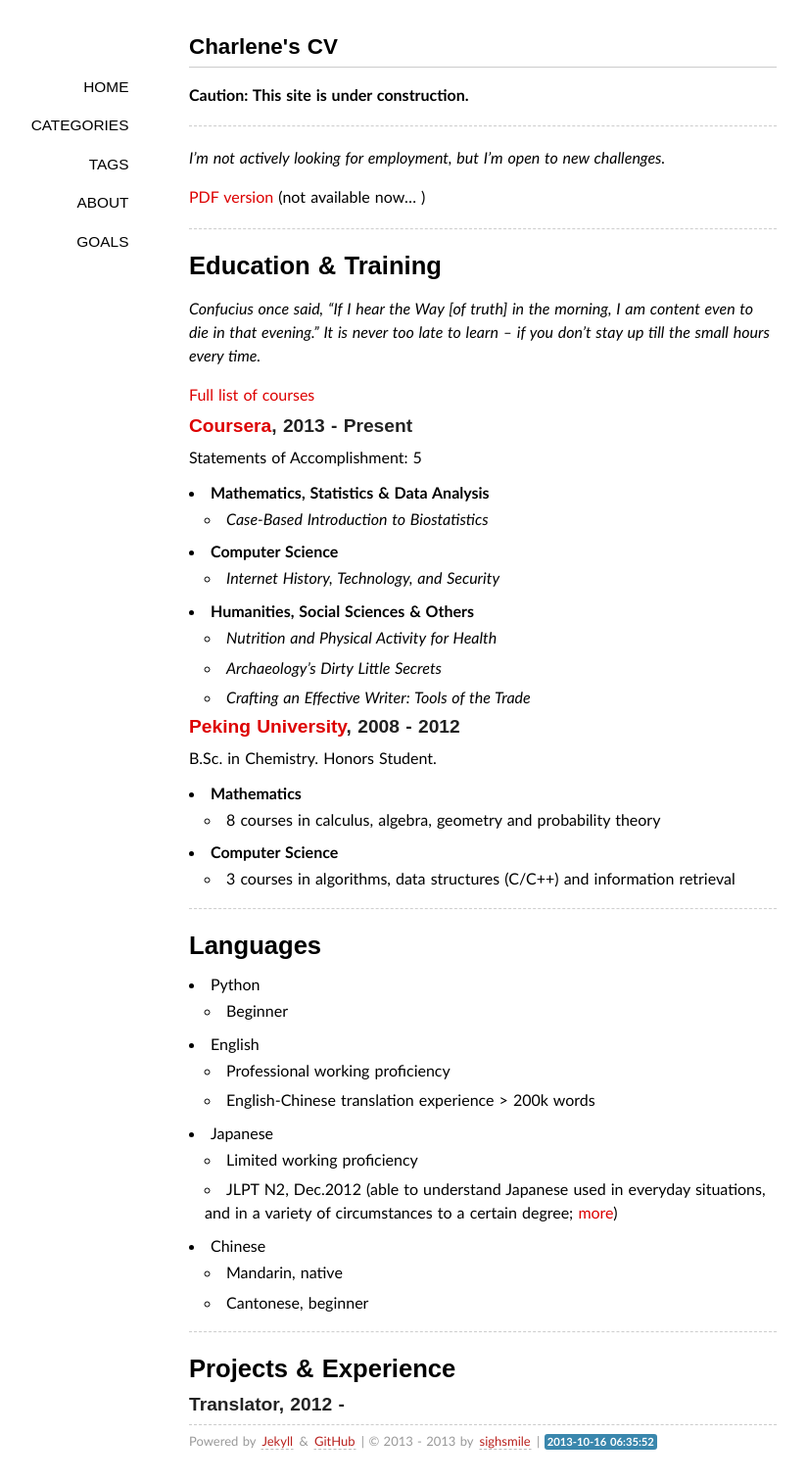
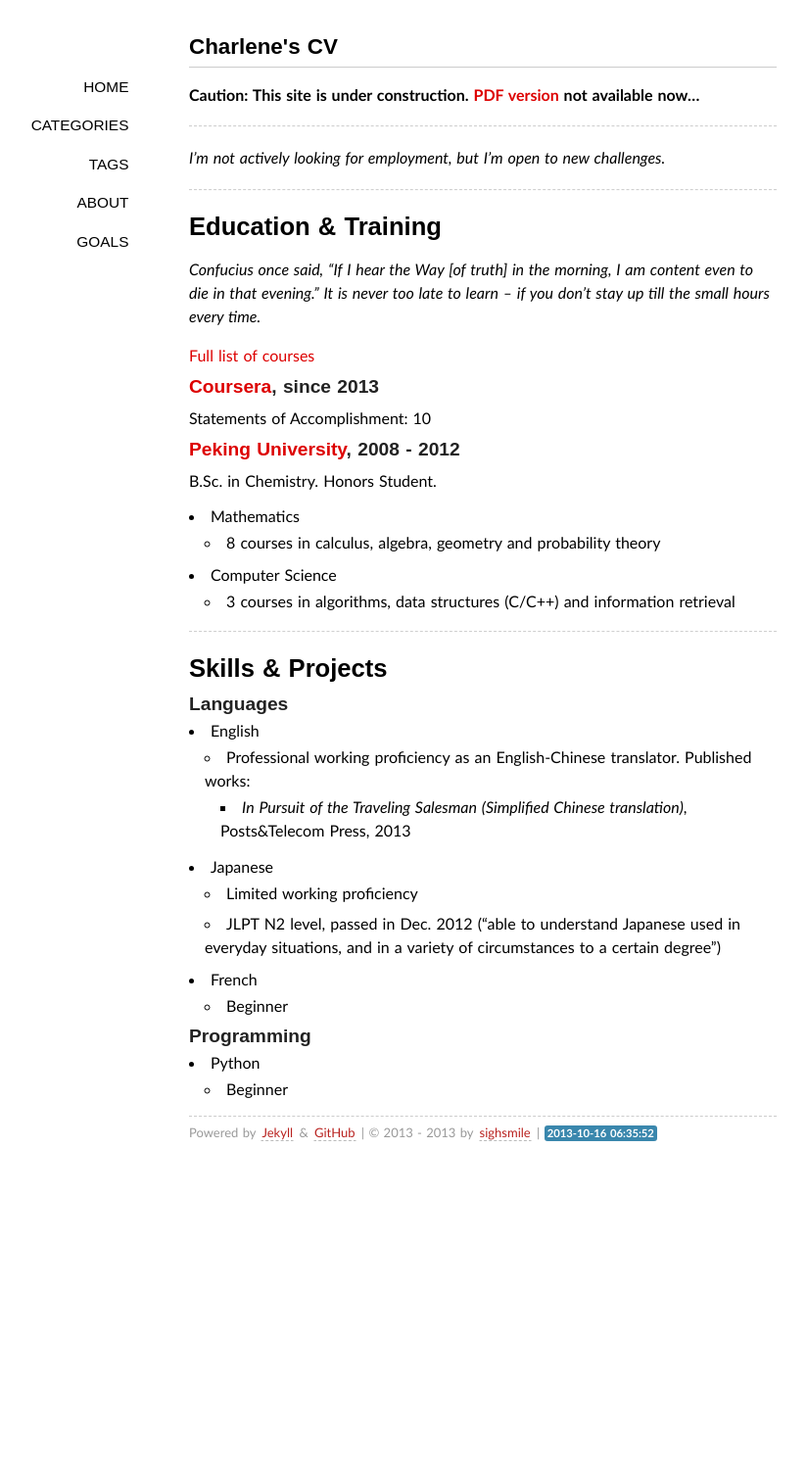
Before and after one commit to sighsmile/sighsmile.github.io, a Jekyll site: the page built from about/CV.md, in a window 1280 px wide. Shown: the whole page at 98% size, without its empty margins (147-971 px from the left). Built offline with Jekyll 4.4.1, drawn with Linux system fonts in a browser that asks for light colours; some web fonts are replaced; Markdown is read by kramdown in place of the engine named in the settings; comment, search, counter and statistics services are not loaded; after the commit the page ends 1199 px from its top, so only the background shows below that.

Commit message:
add courses

```diff
--- a/about/CV.md
+++ b/about/CV.md
@@ -4,13 +4,10 @@ layout: page
 comments: no
 ---
 
-**Caution: This site is under construction.**
+**Caution: This site is under construction. [PDF version](/about/CharleneSui-CV.pdf) not available now...**
 
 ---
 *I'm not actively looking for employment, but I'm open to new challenges.*
-
-[PDF version](/about/Charlene-CV.pdf) (not available now... )
-
 
 ---
 
@@ -21,45 +18,34 @@ It is never too late to learn -- if you don't stay up till the small hours every
 
 [Full list of courses](/about/courses)
 
-###[Coursera](http://www.coursera.org), 2013 - Present
-Statements of Accomplishment: 5
+###[Coursera](http://www.coursera.org), since 2013
+Statements of Accomplishment: 10
 
-- **Mathematics, Statistics & Data Analysis**
-	- *Case-Based Introduction to Biostatistics*
-
-- **Computer Science**
-	- *Internet History, Technology, and Security*
-
-- **Humanities, Social Sciences & Others**
-	- *Nutrition and Physical Activity for Health*
-	- *Archaeology's Dirty Little Secrets*
-	- *Crafting an Effective Writer: Tools of the Trade*
 
 ###[Peking University](http://english.pku.edu.cn/), 2008 - 2012
 B.Sc. in Chemistry. Honors Student.
 
-- **Mathematics**
+- Mathematics
 	- 8 courses in calculus, algebra, geometry and probability theory
-- **Computer Science**
+- Computer Science
 	- 3 courses in algorithms, data structures (C/C++) and information retrieval
 
 ---
-#Languages <a id="languages"></a>
+
+#Skills & Projects  <a id="skills"></a>
+
+###Languages <a id="languages"></a>
+
+- English
+	- Professional working proficiency as an English-Chinese translator. Published works:
+		- *In Pursuit of the Traveling Salesman (Simplified Chinese translation)*, Posts&Telecom Press, 2013
+- Japanese
+	- Limited working proficiency
+	- JLPT N2 level, passed in Dec. 2012 ("able to understand Japanese used in everyday situations, and in a variety of circumstances to a certain degree")
+- French
+	- Beginner
+
+###Programming
 
 - Python
 	- Beginner
-- English
-	- Professional working proficiency
-	- English-Chinese translation experience > 200k words
-- Japanese
-	- Limited working proficiency
-	- JLPT N2, Dec.2012 (able to understand Japanese used in everyday situations, and in a variety of circumstances to a certain degree; [more](http://www.jlpt.jp/e/about/levelsummary.html))
-- Chinese
-	- Mandarin, native
-	- Cantonese, beginner
-
----
-
-#Projects & Experience
-
-###Translator, 2012 -
```
Also changed, not shown: about/courses.md (+45 -21 lines).
